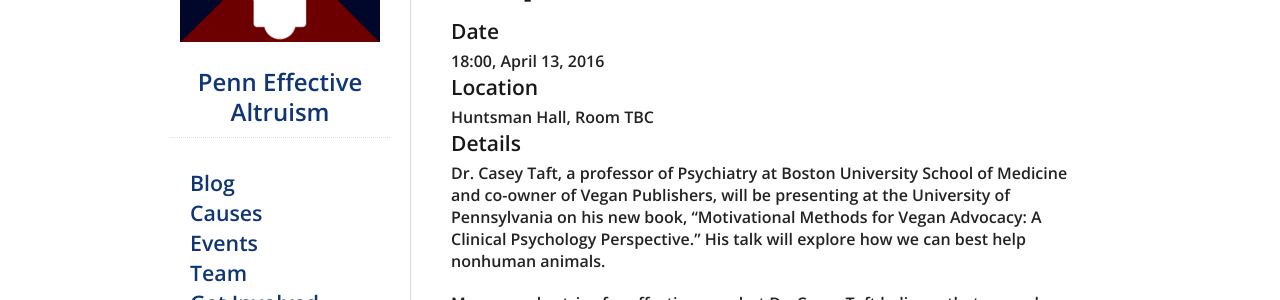
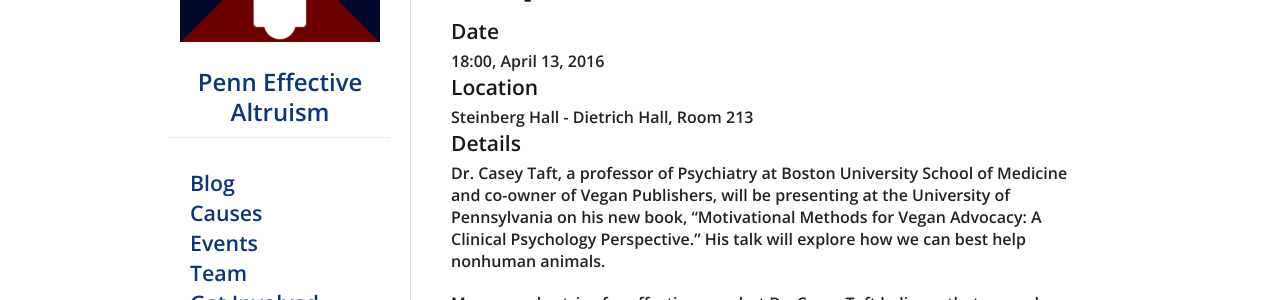
Before and after one commit to pennea/pennea.github.io, a Jekyll site: the page built from _posts/2016-04-13-Casey-Taft.md, in a window 1280 px wide. Shown: the part 182-482 px from the top of the page. Built offline with Jekyll 4.4.1, drawn with Linux system fonts in a browser that asks for light colours; nearby versions of some CDN libraries.

Commit message:
Update 2016-04-13-Casey-Taft.md

```diff
--- a/_posts/2016-04-13-Casey-Taft.md
+++ b/_posts/2016-04-13-Casey-Taft.md
@@ -3,7 +3,7 @@
 guest:  "Dr. Casey Taft"
 title: "Motivational Methods for Vegan Advocacy: A Clinical Psychology Perspective"
 date:   2016-04-13 18:00:00
-location: "Huntsman Hall, Room TBC"
+location: "Steinberg Hall - Dietrich Hall, Room 213"
 categories: event
 ---
 
```
